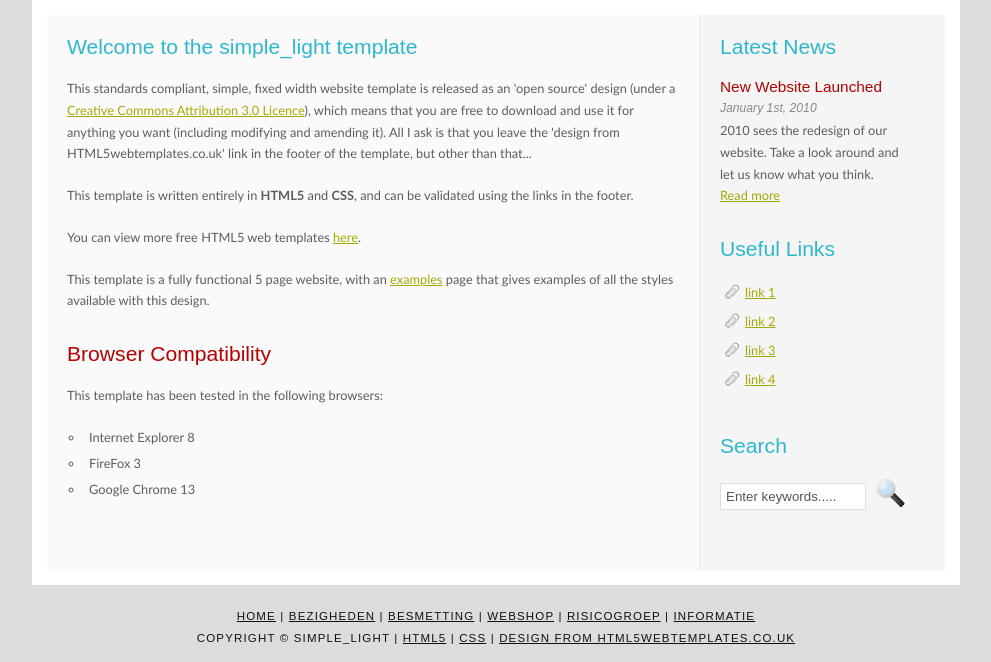
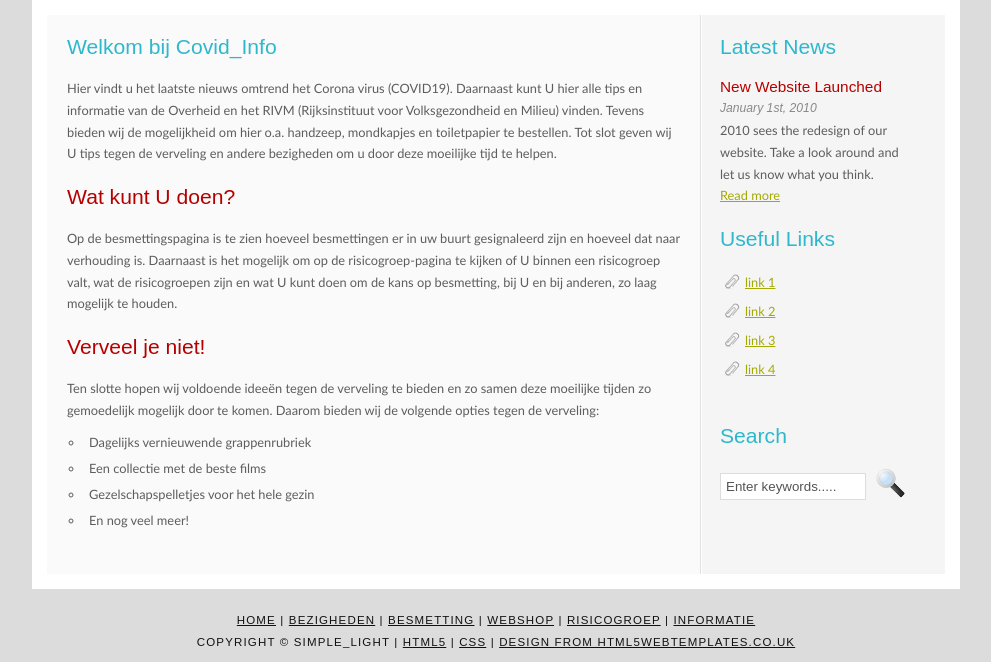
Before and after one commit to Corona-Website-Gijs-Job-Cas-Youri/Corona-Website, a PHP site: page / in a window 1280 px wide. Shown: the part 170-832 px from the top of the page, without its empty margins (144-1135 px from the left). Run offline with PHP 8.4, Linux system fonts and the light colour scheme.

Commit message:
Homepage af

```diff
--- a/Frontend/index.php
+++ b/Frontend/index.php
@@ -51,17 +51,19 @@
         </form>
       </div>
       <div id="content">
-        <h1>Welcome to the simple_light template</h1>
-        <p>This standards compliant, simple, fixed width website template is released as an 'open source' design (under a <a href="http://creativecommons.org/licenses/by/3.0">Creative Commons Attribution 3.0 Licence</a>), which means that you are free to download and use it for anything you want (including modifying and amending it). All I ask is that you leave the 'design from HTML5webtemplates.co.uk' link in the footer of the template, but other than that...</p>
-        <p>This template is written entirely in <strong>HTML5</strong> and <strong>CSS</strong>, and can be validated using the links in the footer.</p>
-        <p>You can view more free HTML5 web templates <a href="http://www.html5webtemplates.co.uk">here</a>.</p>
-        <p>This template is a fully functional 5 page website, with an <a href="examples.php">examples</a> page that gives examples of all the styles available with this design.</p>
-        <h2>Browser Compatibility</h2>
-        <p>This template has been tested in the following browsers:</p>
+        <h1>Welkom bij Covid_Info</h1>
+        <p>Hier vindt u het laatste nieuws omtrend het Corona virus (COVID19). Daarnaast kunt U hier alle tips en informatie van de Overheid en het RIVM (Rijksinstituut voor Volksgezondheid en Milieu) vinden. Tevens bieden wij de mogelijkheid om hier o.a. handzeep, mondkapjes en toiletpapier te bestellen.  Tot slot geven wij U tips tegen de verveling en andere bezigheden om u door deze moeilijke tijd te helpen.</p>
+
+        <h2>Wat kunt U doen?</h2>
+
+        <p>Op de besmettingspagina is te zien hoeveel besmettingen er in uw buurt gesignaleerd zijn en hoeveel dat naar verhouding is. Daarnaast is het mogelijk om op de risicogroep-pagina te kijken of U binnen een risicogroep valt, wat de risicogroepen zijn en wat U kunt doen om de kans op besmetting, bij U en bij anderen, zo laag mogelijk te houden.</p>
+        <h2>Verveel je niet!</h2>
+        <p>Ten slotte hopen wij voldoende ideeën tegen de verveling te bieden en zo samen deze moeilijke tijden zo gemoedelijk mogelijk door te komen. Daarom bieden wij de volgende opties tegen de verveling:</p>
         <ul>
-          <li>Internet Explorer 8</li>
-          <li>FireFox 3</li>
-          <li>Google Chrome 13</li>
+          <li>Dagelijks vernieuwende grappenrubriek</li>
+          <li>Een collectie met de beste films</li>
+          <li>Gezelschapspelletjes voor het hele gezin</li>
+          <li>En nog veel meer!</li>
         </ul>
       </div>
     </div>
--- a/Frontend/style/style.css
+++ b/Frontend/style/style.css
@@ -11,7 +11,7 @@ body
   color: #5D5D5D;}
 
 p
-{ padding: 0 0 20px 0;
+{ padding: 0 0 10px 0;
   line-height: 1.7em;}
 
 img
```
